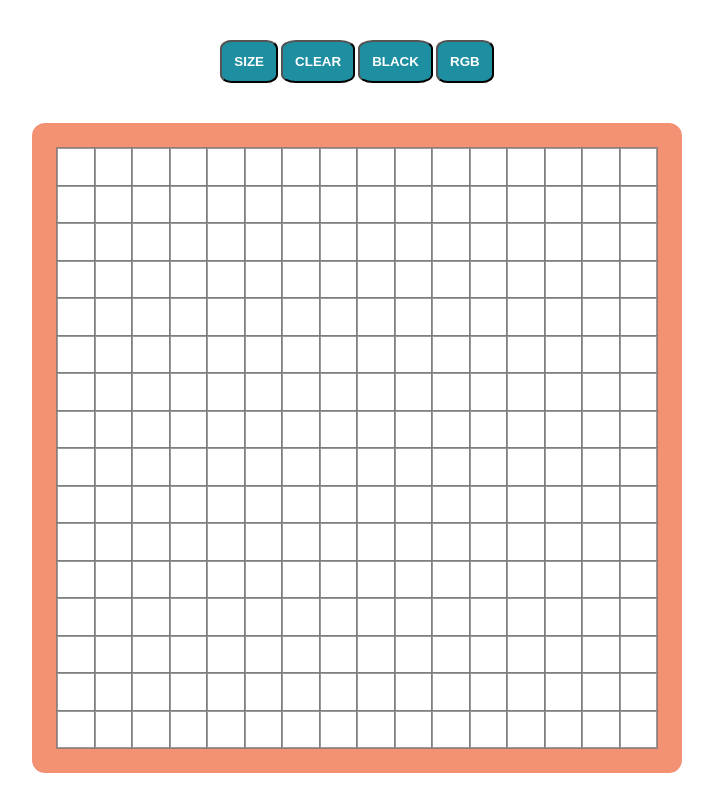
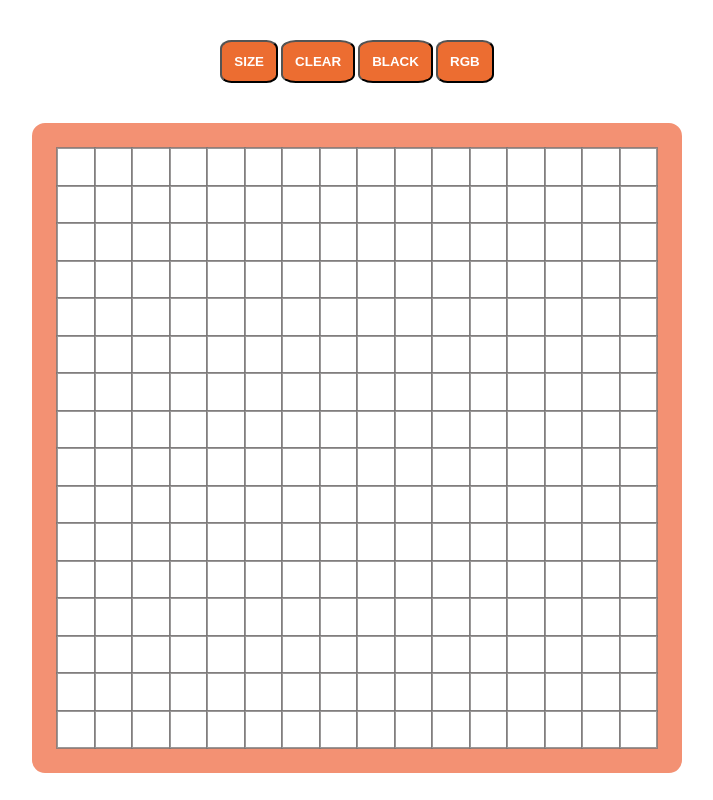
Before and after one commit to miroslavrut/etch-a-sketch, a plain HTML site: page index.html in a window 1280 px wide. Shown: the whole page, without its empty margins (283-996 px from the left). Drawn offline with Linux system fonts and the light colour scheme.

Commit message:
Change color scheme

```diff
--- a/css/style.css
+++ b/css/style.css
@@ -10,7 +10,7 @@ html,body {
 }
 
 button {
-    background-color: rgb(30, 142, 161);
+    background-color: rgb(236, 109, 49);
     color: white;
     padding: 1.5vh;
     margin: 0 0.2vh;
```
